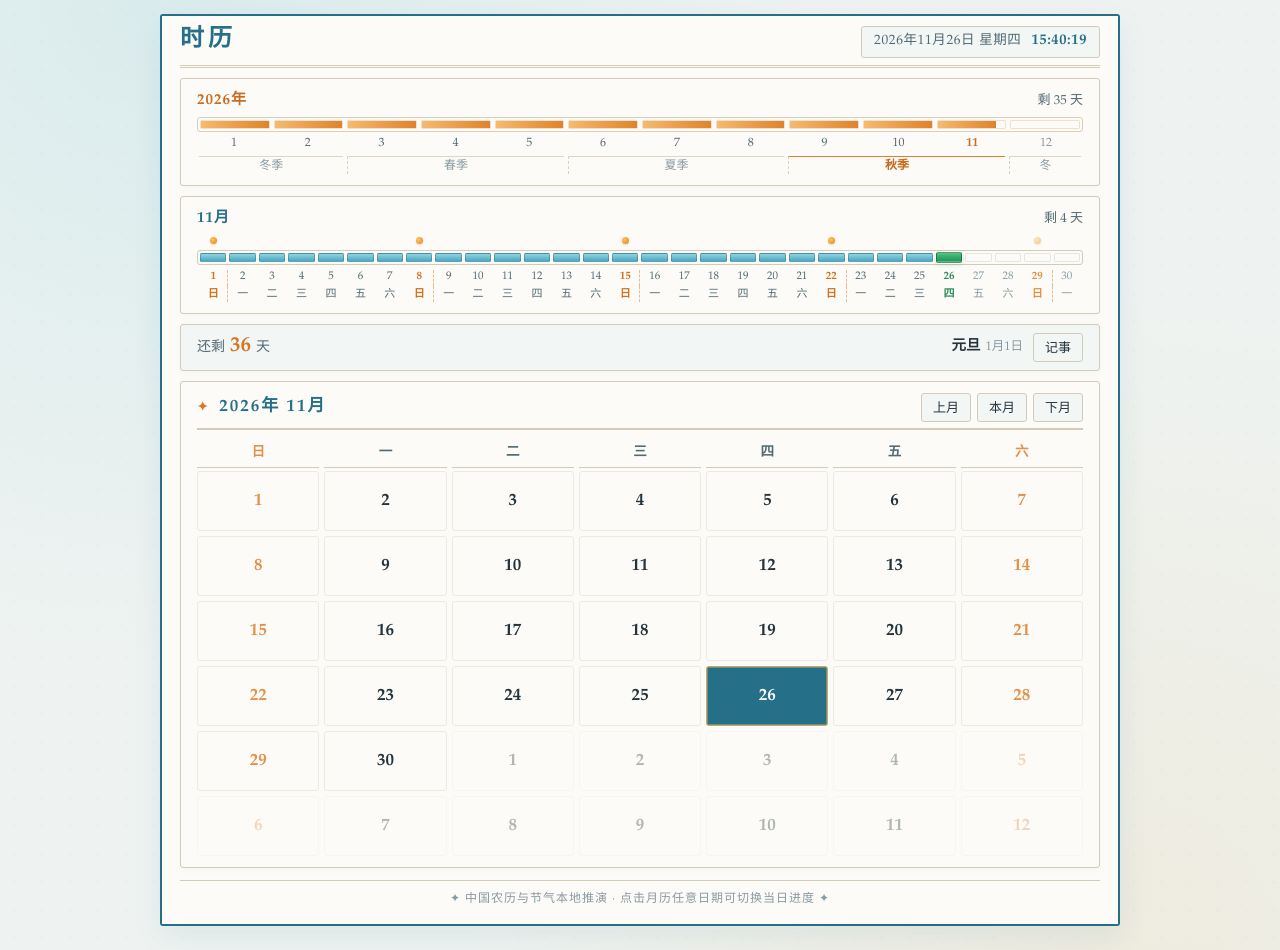
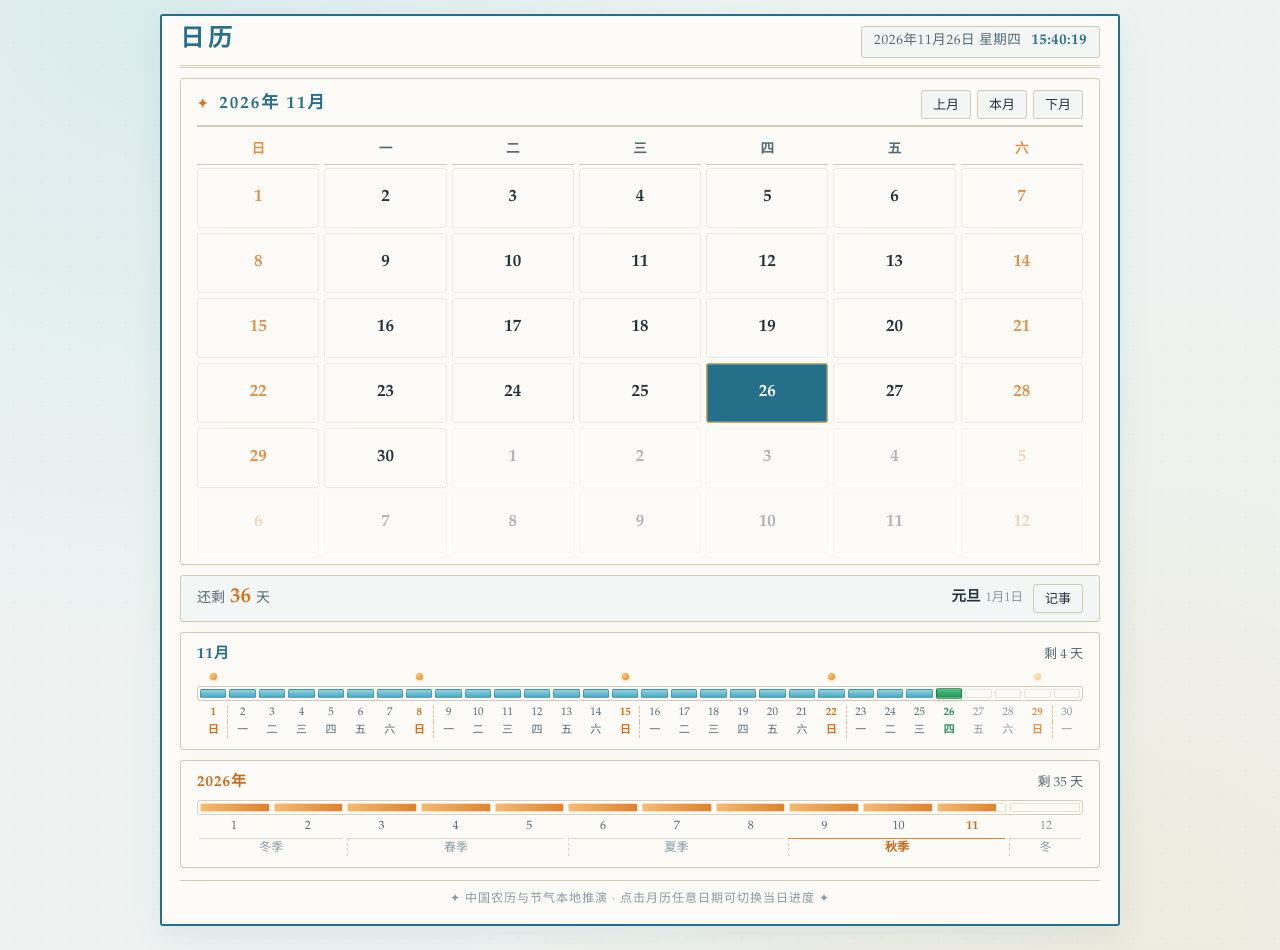
Before and after one commit to smgx-cxdl/weather, a plain HTML site: page index.html in a window 1280 px wide. Drawn offline with Linux system fonts and the light colour scheme.

Commit message:
Update index.html

```diff
--- a/index.html
+++ b/index.html
@@ -3,7 +3,7 @@
 <head>
   <meta charset="UTF-8" />
   <meta name="viewport" content="width=device-width, initial-scale=1.0" />
-  <title>时历</title>
+  <title>日历</title>
   <style>
     :root {
       --paper-bg: #eef3f1;
@@ -910,7 +910,7 @@
         <header class="header">
           <div class="brand">
             <div class="brand-title">
-              <h1>时历</h1>
+              <h1>日历</h1>
             </div>
           </div>
           <div class="header-right">
@@ -919,16 +919,6 @@
         </header>
 
         <main class="calendar-stack">
-          <section class="panel panel-year-prog" id="yearProgressPanel">
-            <div class="status-msg">正在推演年份进度...</div>
-          </section>
-
-          <section class="panel panel-month-prog" id="monthProgressPanel">
-            <div class="status-msg">正在推演月份进度...</div>
-          </section>
-
-          <section class="panel panel-countdown" id="countdownBox"></section>
-
           <section class="panel panel-calendar">
             <div class="panel-title">
               <span class="panel-title-deco" id="calMonthTitle">月历</span>
@@ -949,6 +939,16 @@
               <div class="weekend">六</div>
             </div>
             <div class="cal-days" id="calDays"></div>
+          </section>
+
+          <section class="panel panel-countdown" id="countdownBox"></section>
+
+          <section class="panel panel-month-prog" id="monthProgressPanel">
+            <div class="status-msg">正在推演月份进度...</div>
+          </section>
+
+          <section class="panel panel-year-prog" id="yearProgressPanel">
+            <div class="status-msg">正在推演年份进度...</div>
           </section>
         </main>
 
```
